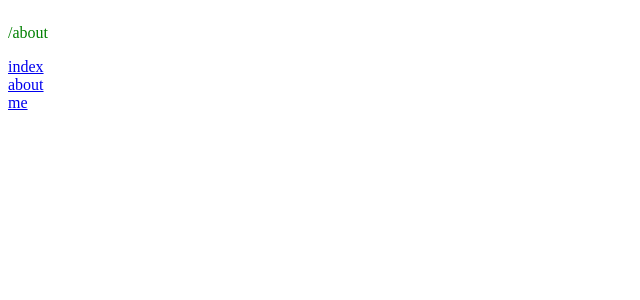
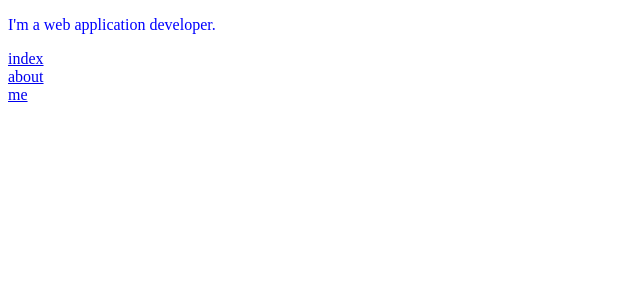
Before and after one commit to kqito/simple-ssr-react-example, a React app: page /about in a window 1280 px wide. Shown: the top 300 px of the page, without its empty margins (0-640 px from the left). Built offline with nearby package versions, Linux system fonts and the light colour scheme; the HTML template or start-up script is replaced by a standard one.

Commit message:
Add Footer component

```diff
--- a/src/client/app.tsx
+++ b/src/client/app.tsx
@@ -1,13 +1,13 @@
 import React from "react";
-import { BrowserRouter } from "react-router-dom";
+
 import { Router } from "./router";
-
-import "./style/global.css";
+import { Footer } from "./components/footer";
 
 export const App = () => {
   return (
-    <BrowserRouter>
+    <div>
       <Router />
-    </BrowserRouter>
+      <Footer />
+    </div>
   );
 };
--- /dev/null
+++ b/src/client/components/footer.tsx
@@ -0,0 +1,10 @@
+import React from "react";
+import { Link } from "react-router-dom";
+
+export const Footer: React.FC = () => (
+  <div style={{ display: "flex", flexDirection: "column" }}>
+    <Link to="/">index</Link>
+    <Link to="/about">about</Link>
+    <Link to="/me">me</Link>
+  </div>
+);
--- a/src/client/index.tsx
+++ b/src/client/index.tsx
@@ -1,12 +1,20 @@
 import React from "react";
 import ReactDom from "react-dom";
 import { loadableReady } from "@loadable/component";
+import { BrowserRouter } from "react-router-dom";
 import { App } from "./app";
+
+import "./style/global.css";
 
 const renderDom = module.hot ? ReactDom.render : ReactDom.hydrate;
 
 export const render = () => {
-  renderDom(<App />, document.getElementById("app"));
+  renderDom(
+    <BrowserRouter>
+      <App />
+    </BrowserRouter>,
+    document.getElementById("app")
+  );
 };
 
 if (module.hot) {
--- a/src/client/pages/about.tsx
+++ b/src/client/pages/about.tsx
@@ -1,11 +1,5 @@
 import React from "react";
-import { Link } from "react-router-dom";
 
 export const About: React.FC = () => (
-  <div style={{ display: "flex", flexDirection: "column" }}>
-    <p>/about</p>
-    <Link to="/">index</Link>
-    <Link to="/about">about</Link>
-    <Link to="/me">me</Link>
-  </div>
+  <p>I&apos;m a web application developer.</p>
 );
--- a/src/client/pages/index.tsx
+++ b/src/client/pages/index.tsx
@@ -1,11 +1,3 @@
 import React from "react";
-import { Link } from "react-router-dom";
 
-export const Index: React.FC = () => (
-  <div style={{ display: "flex", flexDirection: "column" }}>
-    <p>/index</p>
-    <Link to="/">index</Link>
-    <Link to="/about">about</Link>
-    <Link to="/me">me</Link>
-  </div>
-);
+export const Index: React.FC = () => <p>Simple SSR sample</p>;
--- a/src/client/pages/me.tsx
+++ b/src/client/pages/me.tsx
@@ -1,11 +1,3 @@
 import React from "react";
-import { Link } from "react-router-dom";
 
-export const Me: React.FC = () => (
-  <div style={{ display: "flex", flexDirection: "column" }}>
-    <p>/me</p>
-    <Link to="/">index</Link>
-    <Link to="/about">about</Link>
-    <Link to="/me">me</Link>
-  </div>
-);
+export const Me: React.FC = () => <p>I&apos;m kqito!!</p>;
--- a/src/client/style/global.css
+++ b/src/client/style/global.css
@@ -1,3 +1,3 @@
 p {
-  color: green;
+  color: blue;
 }
```
Also changed, not shown: src/server/controllers/renderer/renderer.tsx (+4 -4 lines).
